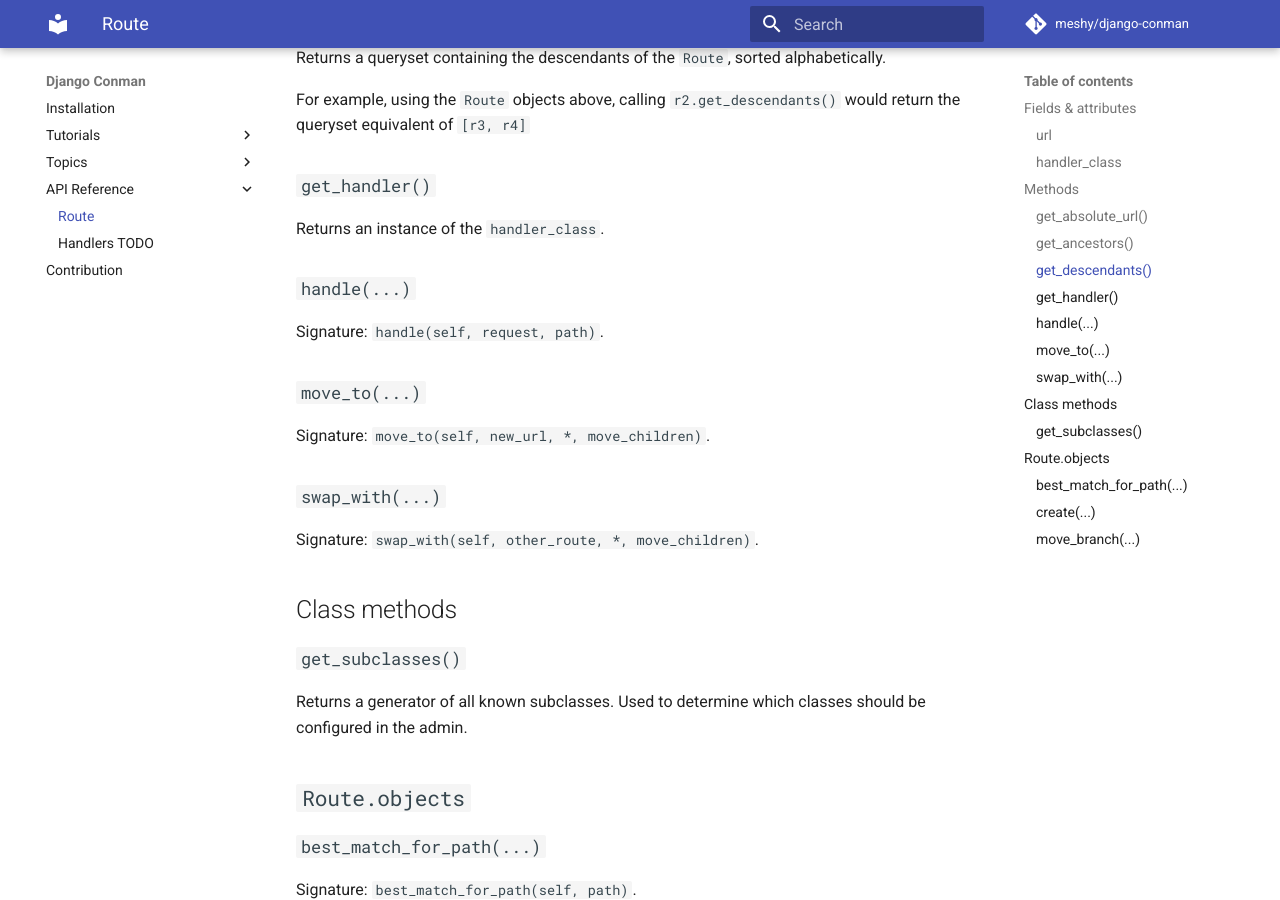
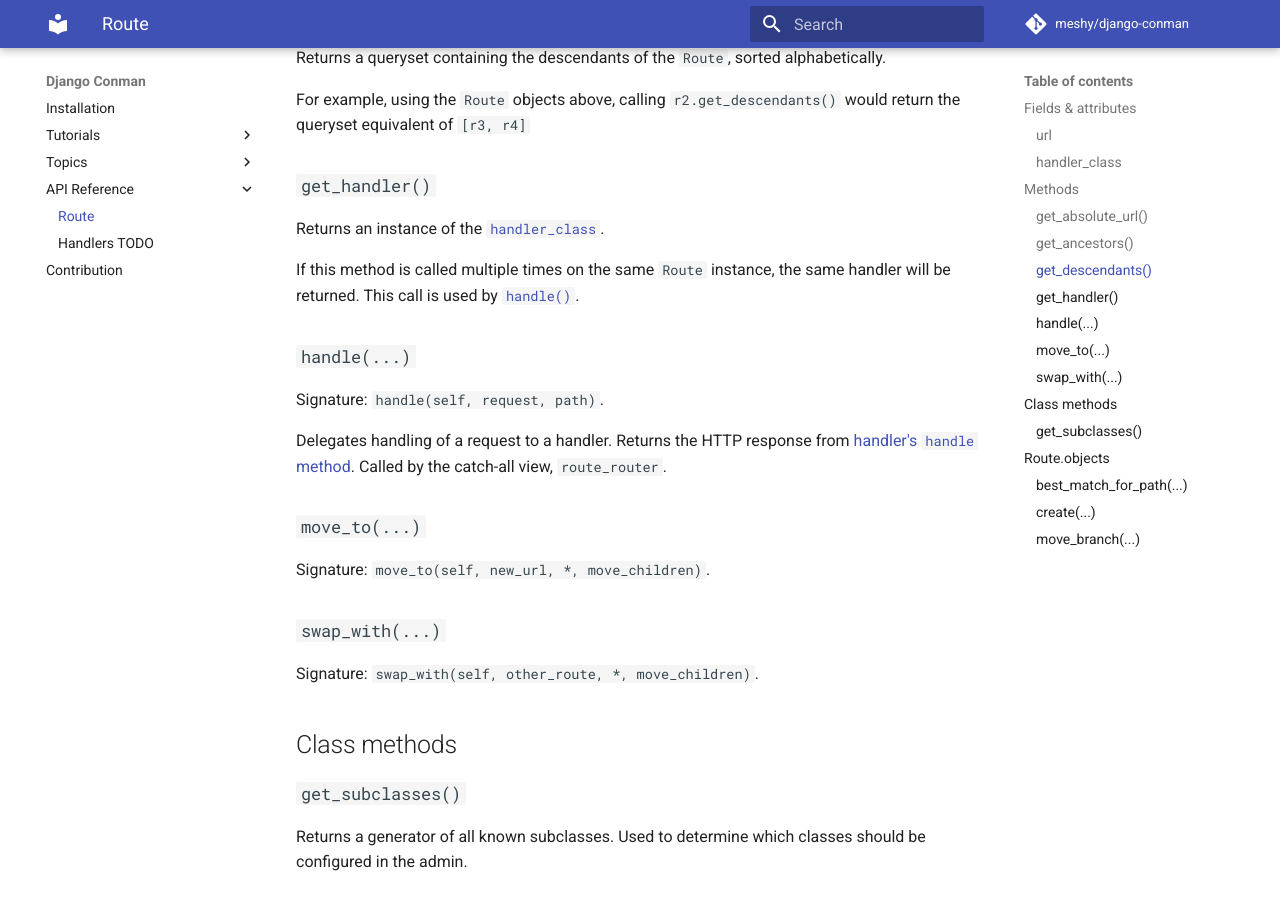
Before and after one commit to meshy/django-conman, an MkDocs documentation site: the page built from docs/reference/route.md, in a window 1280 px wide and 900 px high, scrolled down 1162 px. Built offline with MkDocs 1.6.1 and Material for MkDocs 9.7.7, drawn with Linux system fonts in a browser that asks for light colours; comment, search, counter and statistics services are not loaded; old or Windows-style settings are respelled for this version of MkDocs.

Commit message:
Expand docs on get_handler and handle

```diff
--- a/docs/reference/route.md
+++ b/docs/reference/route.md
@@ -52,11 +52,18 @@ would return the queryset equivalent of `[r3, r4]`
 
 ### `get_handler()`
 
-Returns an instance of the `handler_class`.
+Returns an instance of the [`handler_class`](#handler_class).
+
+If this method is called multiple times on the same `Route` instance, the same
+handler will be returned. This call is used by [`handle()`](#handle).
 
 ### `handle(...)`
 
 Signature: `handle(self, request, path)`.
+
+Delegates handling of a request to a handler. Returns the HTTP response from
+[handler's `handle` method](/reference/handlers.md#handle). Called by the
+catch-all view, `route_router`.
 
 ### `move_to(...)`
 
```
